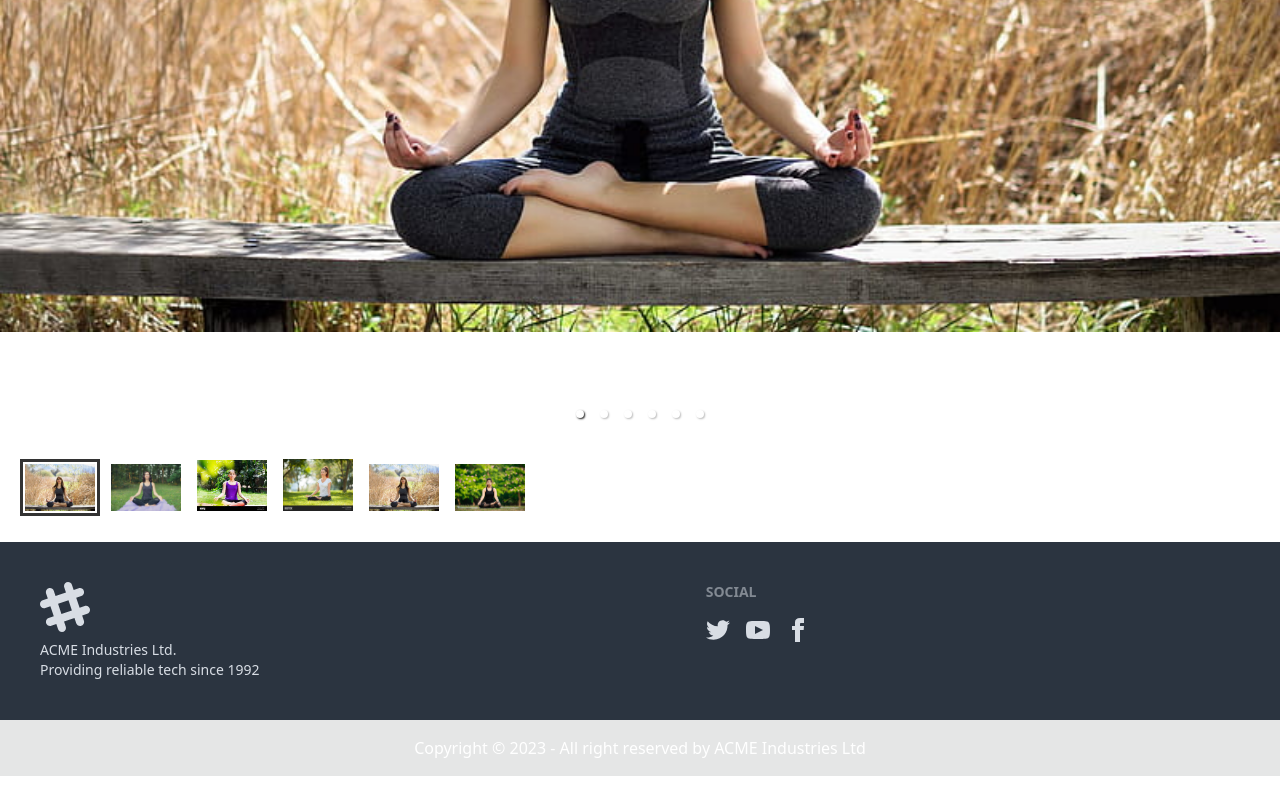
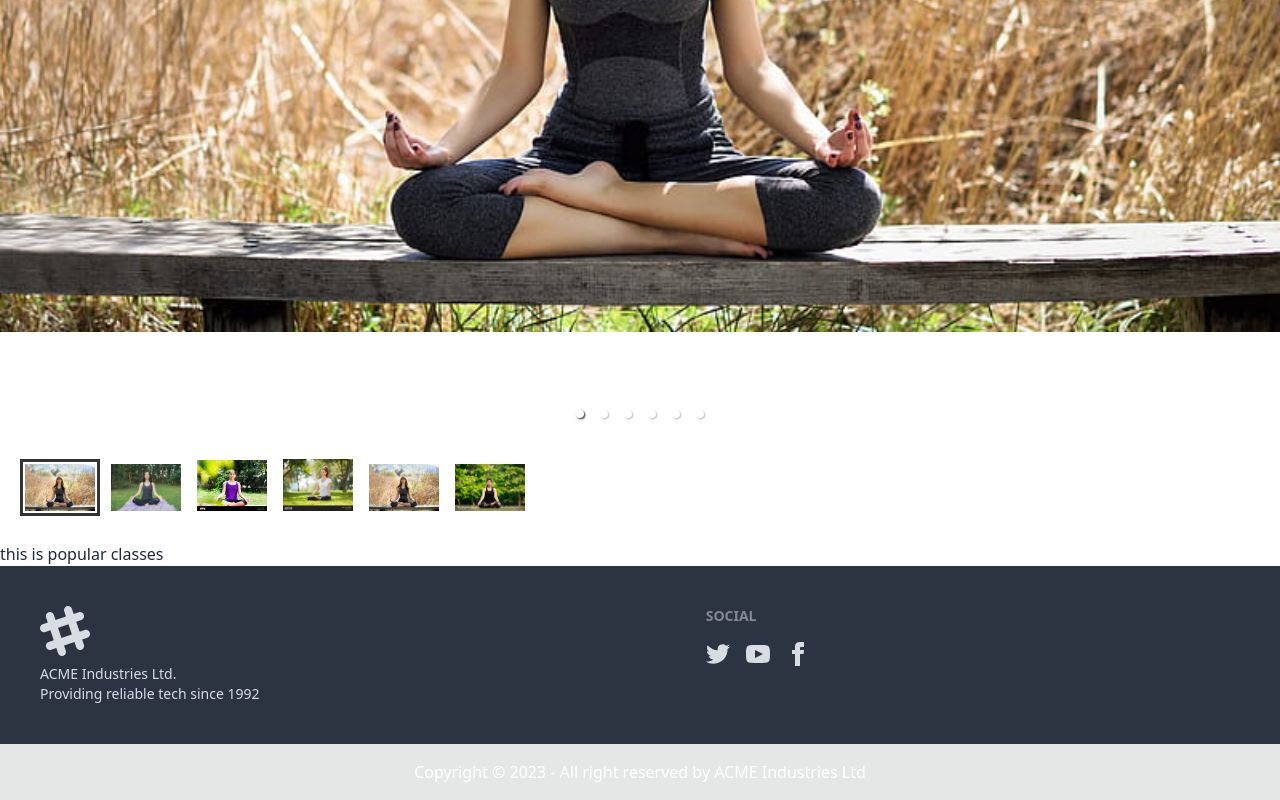
Before and after one commit to Mosarof5228/Adhi-Yoga-Meditaion-School-Client, a React (Vite) app: page / in a window 1280 px wide. Shown: the part 522-1322 px from the top of the page. Before the commit the page ends 1298 px from the top, so only its background shows below. Built offline with nearby package versions, Linux system fonts and the light colour scheme.

Commit message:
react helmet and popular classes component has declear

```diff
--- a/package.json
+++ b/package.json
@@ -14,6 +14,8 @@
     "match-sorter": "^6.3.1",
     "react": "^18.2.0",
     "react-dom": "^18.2.0",
+    "react-helmet": "^6.1.0",
+    "react-helmet-async": "^1.3.0",
     "react-responsive-carousel": "^3.2.23",
     "react-router-dom": "^6.11.2",
     "sort-by": "^1.2.0"
--- a/src/main.jsx
+++ b/src/main.jsx
@@ -7,10 +7,16 @@ import {
 } from "react-router-dom";
 import { router } from './Routes/Routes';
 
+
+import { HelmetProvider } from 'react-helmet-async';
+
+
 ReactDOM.createRoot(document.getElementById('root')).render(
   <React.StrictMode>
-    <div className='max-w-screen-xl mx-auto'>
-      <RouterProvider router={router} />
-    </div>
+    <HelmetProvider>
+      <div className='max-w-screen-xl mx-auto'>
+        <RouterProvider router={router} />
+      </div>
+    </HelmetProvider>
   </React.StrictMode>,
 )
--- a/src/pages/Home/Home/Home.jsx
+++ b/src/pages/Home/Home/Home.jsx
@@ -1,10 +1,12 @@
 import React from 'react';
 import Banner from '../Banner/Banner';
+import PopularClasses from '../PopularClasses/PopularClasses';
 
 const Home = () => {
     return (
         <div>
             <Banner></Banner>
+            <PopularClasses></PopularClasses>
         </div>
     );
 };
--- /dev/null
+++ b/src/pages/Home/PopularClasses/PopularClasses.jsx
@@ -0,0 +1,17 @@
+import React from 'react';
+import { Helmet } from 'react-helmet-async';
+
+
+const PopularClasses = () => {
+    return (
+        <div>
+            <Helmet>
+                <title>A.Y Meditation || Popular Classes</title>
+            </Helmet>
+
+            <h2>this is popular classes</h2>
+        </div>
+    );
+};
+
+export default PopularClasses;
```
Also changed, not shown: 1 other file (tests, documents, lock files or other folders).
